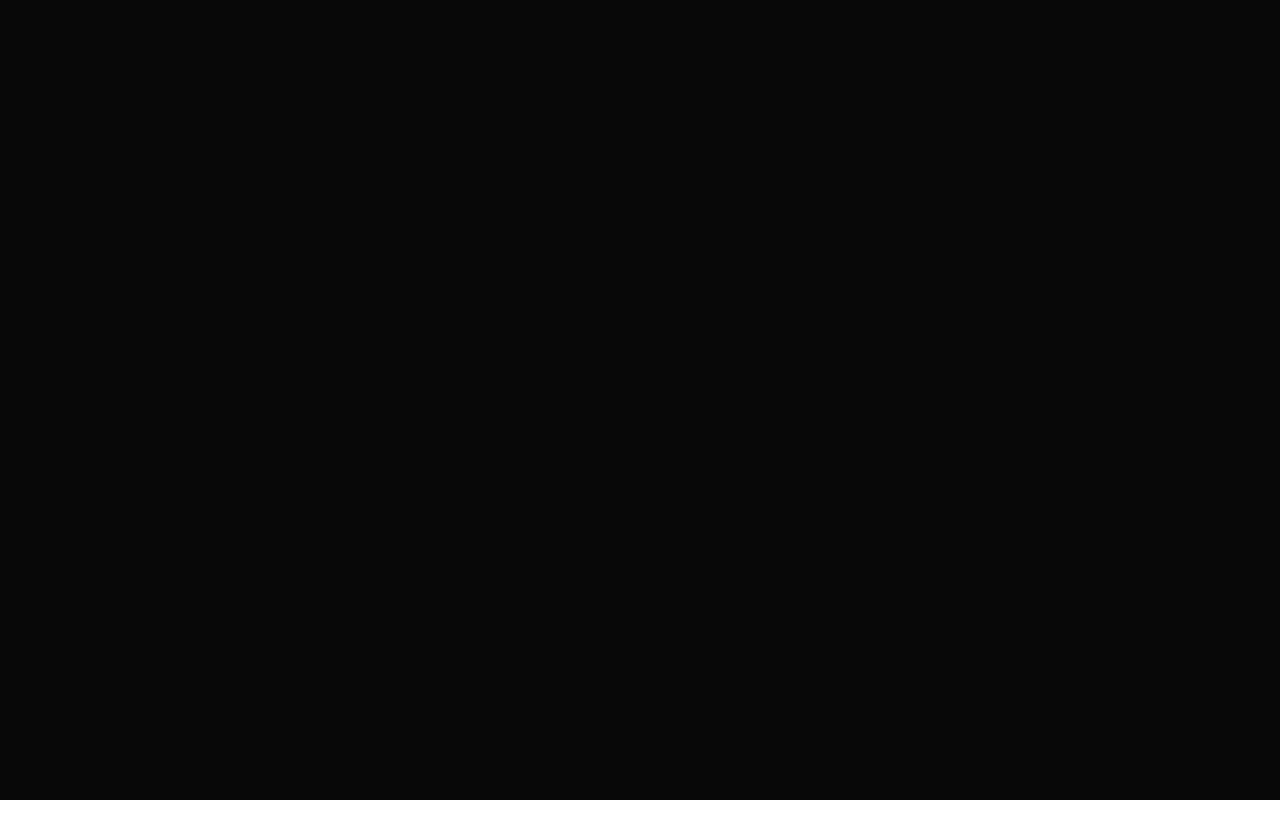
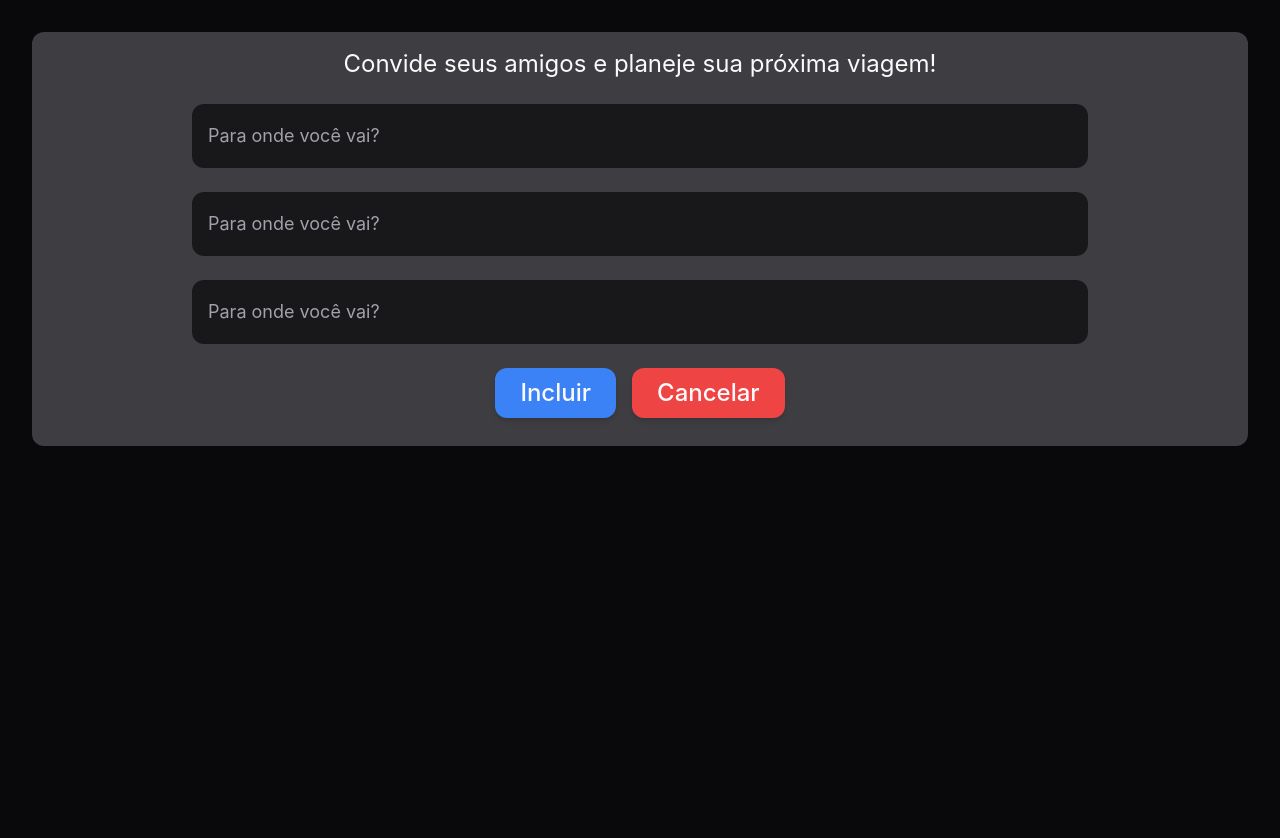
Before and after one commit to Estev0o/api-alunos-front, a React (Vite) app: page / in a window 1280 px wide. Shown: the top 838 px of the page. Before the commit the page ends 800 px from the top, so only its background shows below. Built offline with nearby package versions, Linux system fonts and the light colour scheme.

Commit message:
add news btns components

```diff
--- a/src/App.tsx
+++ b/src/App.tsx
@@ -16,14 +16,15 @@ function App() {
 
   return (
     <>
-      {isModalCreateOpen && (
-        <CreateModal
-          closeModalCreate={closeModalCreate}
-        />
-      )}
+      <CreateModal/>
     </>
   )
 }
 
 export default App
 ////</Table>
+///{isModalCreateOpen && (
+ // <CreateModal
+ // //  closeModalCreate={closeModalCreate}
+  ///>
+//)}
```
